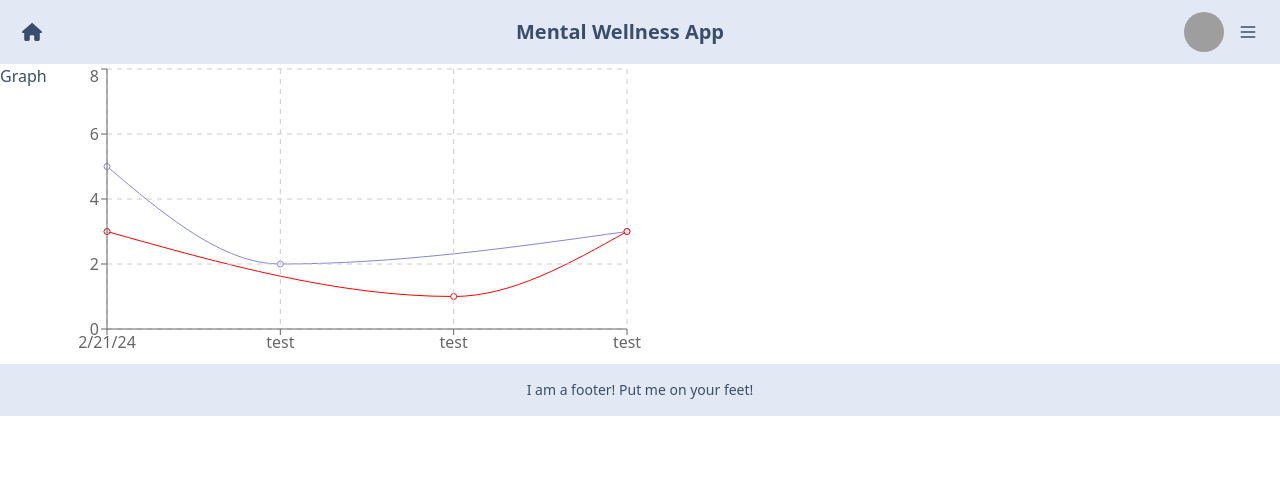
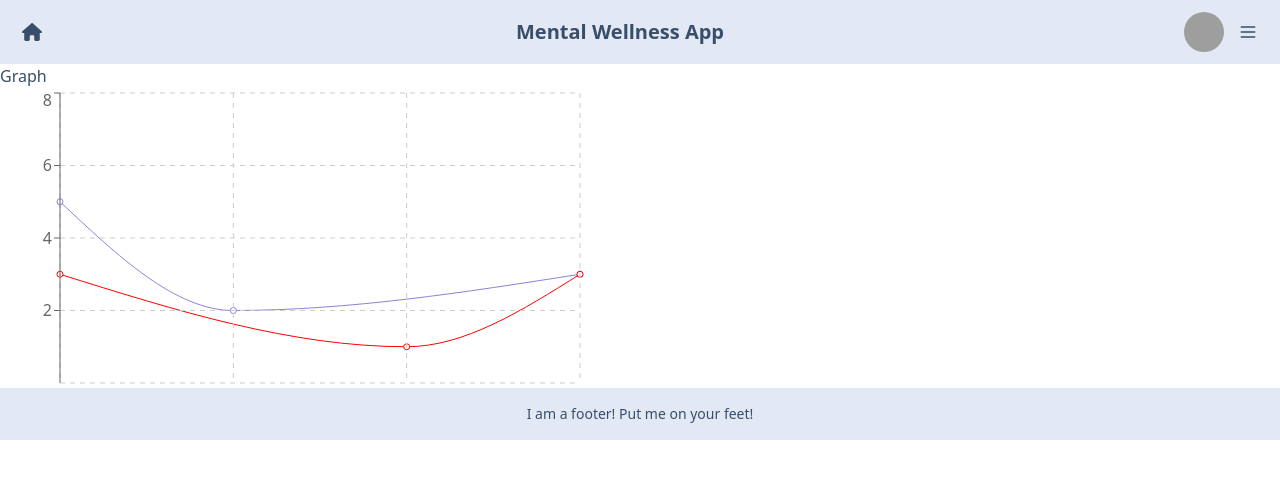
Before and after one commit to Adlantia/mental-wellness-app, a Next.js app in the folder frontend/: page /graph in a window 1280 px wide. Shown: the top 478 px of the page. Built offline with nearby package versions, Linux system fonts and the light colour scheme; grey boxes are pictures that could not be loaded.

Commit message:
fix styles

```diff
--- a/frontend/src/app/graph/page.tsx
+++ b/frontend/src/app/graph/page.tsx
@@ -1,6 +1,6 @@
 
 'use client'
-import {LineChart, Line, CartesianGrid, Tooltip, XAxis, YAxis} from 'recharts';
+import {LineChart, Line, CartesianGrid, Tooltip, YAxis} from 'recharts';
 
 
 
@@ -19,27 +19,25 @@ const data = [
     }
 ];
 
-// for (let i = 0; i < data.length; i++) {
-//     if ( i !== 0 && i !== data.length - 1 && data[i].mood === null) {
-//         data[i].mood = (data[i - 1].mood + data[i + 1].mood) / 2
-//     }
-// }
-
 const renderLineChart = (
   <LineChart width={600} height={300} data={data} margin={{ top: 5, right: 20, bottom: 5, left: 0 }}>
     <Line connectNulls type="monotone" dataKey="mood" stroke="#8884d8" />
       <Line connectNulls type="monotone" dataKey="sleep" stroke="#FF0000" />
     <CartesianGrid stroke="#ccc" strokeDasharray="5 5" />
-    <XAxis dataKey="date" />
     <YAxis />
     <Tooltip />
   </LineChart>
 );
 export default function Graph () {
     return (
-        <div className="mx-auto flex">
-            <h1>Graph</h1>
-            {renderLineChart}
+        <div className="mx-auto flex flex-col">
+            <div className="container">
+            <h1 className="
+">Graph</h1>
+            <div className="">
+                {renderLineChart}
+            </div>
+            </div>
         </div>
     )
 }
```
